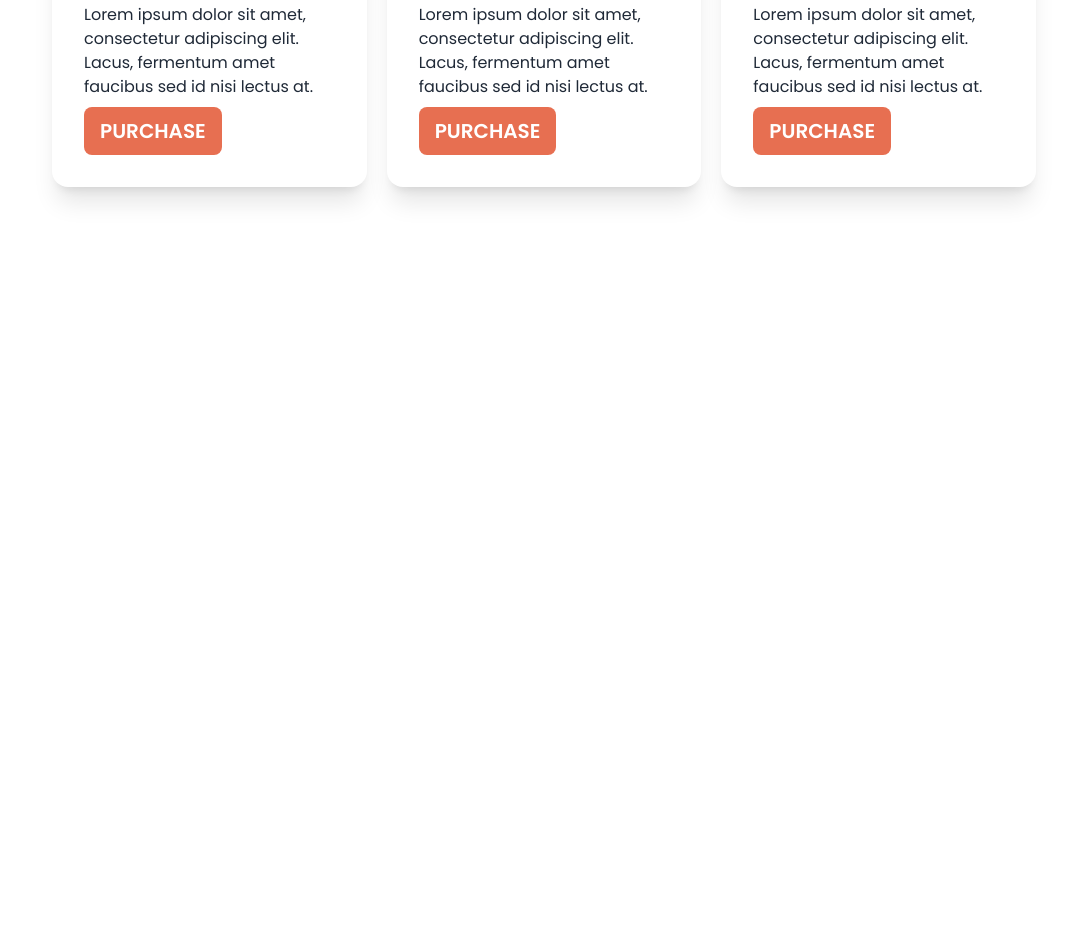
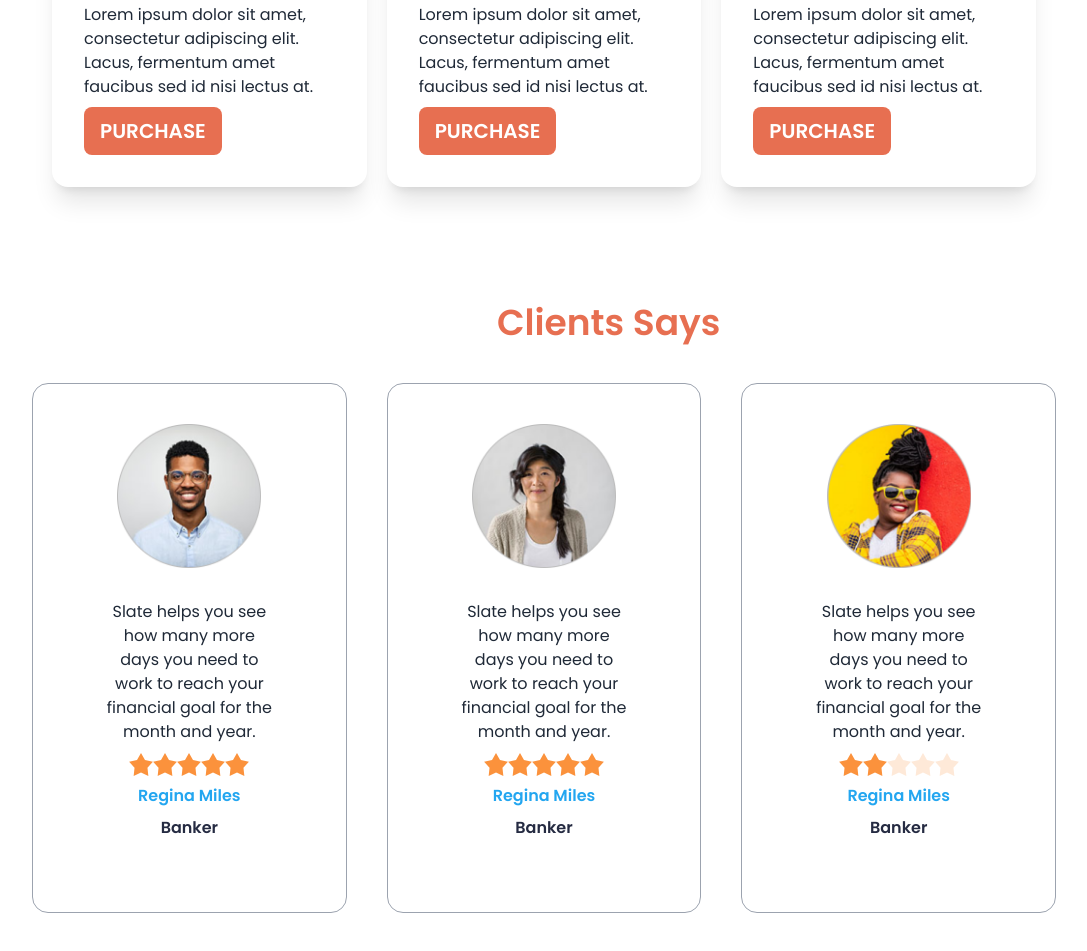
Before and after one commit to niladhikari/Biker-zone, a plain HTML site: page index.html in a window 1280 px wide. Shown: the part 1198-2149 px from the top of the page, without its empty margins (96-1183 px from the left). Before the commit the page ends 1501 px from the top, so only its background shows below. Drawn offline with nearby package versions, Linux system fonts and the light colour scheme.

Commit message:
add the happy clint section with responsive

```diff
--- a/index.html
+++ b/index.html
@@ -166,7 +166,8 @@
                     <figure><img class="pt-5" src="/images/others/latest1.png" alt="Shoes" /></figure>
                     <div class="card-body">
                         <h2 class="card-title">Ducati XDIAVEL S-73</h2>
-                        <p>Lorem ipsum dolor sit amet, consectetur adipiscing elit. Lacus, fermentum amet faucibus sed id nisi lectus at.</p>
+                        <p>Lorem ipsum dolor sit amet, consectetur adipiscing elit. Lacus, fermentum amet faucibus sed
+                            id nisi lectus at.</p>
                         <div class="card-actions">
                             <button class="btn text-xl text-white bg-bike-primary border-0">Purchase</button>
                         </div>
@@ -178,7 +179,8 @@
                     <figure><img class="pt-5" src="/images/others/latest2.png" alt="Shoes" /></figure>
                     <div class="card-body">
                         <h2 class="card-title">Motorcycles & Scooters</h2>
-                        <p>Lorem ipsum dolor sit amet, consectetur adipiscing elit. Lacus, fermentum amet faucibus sed id nisi lectus at.</p>
+                        <p>Lorem ipsum dolor sit amet, consectetur adipiscing elit. Lacus, fermentum amet faucibus sed
+                            id nisi lectus at.</p>
                         <div class="card-actions">
                             <button class="btn text-xl text-white bg-bike-primary border-0">Purchase</button>
                         </div>
@@ -190,7 +192,8 @@
                     <figure><img class="pt-5" src="/images/others/latest3.png" alt="Shoes" /></figure>
                     <div class="card-body">
                         <h2 class="card-title">2021 Honda CBR500R</h2>
-                        <p>Lorem ipsum dolor sit amet, consectetur adipiscing elit. Lacus, fermentum amet faucibus sed id nisi lectus at.</p>
+                        <p>Lorem ipsum dolor sit amet, consectetur adipiscing elit. Lacus, fermentum amet faucibus sed
+                            id nisi lectus at.</p>
                         <div class="card-actions">
                             <button class="btn text-xl text-white bg-bike-primary border-0">Purchase</button>
                         </div>
@@ -199,6 +202,72 @@
 
 
             </div>
+        </section>
+
+        <section class=" my-24">
+            <!-- Happy Clients says -->
+            <h3 class="text-4xl font-semibold text-center mb-10 text-white">Happy <span class="text-bike-primary">Clients Says</span>
+            </h3>
+            <div class="grid grid-cols-1 md:grid-cols-2 lg:grid-cols-3 gap-10 px-5 md:px-0 lg:px-0">
+                <!-- Happy Clients 1st card -->
+                <div class="card bg-white p-10 border border-gray-400">
+                    <figure><img class="w-36" src="/images/others/user-1.png" alt="Shoes" /></figure>
+                    <div class="card-body text-center">
+                        <p class="">Slate helps you see how
+                            many more days you need
+                            to work to reach your financial
+                            goal for the month and year.</p>
+                        <div class="rating flex justify-center ">
+                            <input type="radio" name="rating-2" class="mask mask-star-2 bg-orange-400" />
+                            <input type="radio" name="rating-2" class="mask mask-star-2 bg-orange-400" checked />
+                            <input type="radio" name="rating-2" class="mask mask-star-2 bg-orange-400" />
+                            <input type="radio" name="rating-2" class="mask mask-star-2 bg-orange-400" />
+                            <input type="radio" name="rating-2" class="mask mask-star-2 bg-orange-400" />
+                        </div>
+                        <h4 class="space-y-4 text-[#23A6F0] font-semibold">Regina Miles</h4>
+                        <p class="space-y-4 font-semibold text-[#252B42]">Banker</p>
+                    </div>
+                </div>
+
+                <!-- Happy Clients 2nd card -->
+                <div class="card bg-white p-10 border border-gray-400">
+                    <figure><img class="w-36" src="/images/others/user-2.png" alt="Shoes" /></figure>
+                    <div class="card-body text-center">
+                        <p class="">Slate helps you see how
+                            many more days you need
+                            to work to reach your financial
+                            goal for the month and year.</p>
+                        <div class="rating flex justify-center ">
+                            <input type="radio" name="rating-2" class="mask mask-star-2 bg-orange-400" />
+                            <input type="radio" name="rating-2" class="mask mask-star-2 bg-orange-400" checked />
+                            <input type="radio" name="rating-2" class="mask mask-star-2 bg-orange-400" />
+                            <input type="radio" name="rating-2" class="mask mask-star-2 bg-orange-400" />
+                            <input type="radio" name="rating-2" class="mask mask-star-2 bg-orange-400" />
+                        </div>
+                        <h4 class="space-y-4 text-[#23A6F0] font-semibold">Regina Miles</h4>
+                        <p class="space-y-4 font-semibold text-[#252B42]">Banker</p>
+                    </div>
+                </div>
+
+                <!-- Happy Clients 3rd card -->
+                <div class="card bg-white p-10 border border-gray-400">
+                    <figure><img class="w-36" src="/images/others/user-3.png" alt="Shoes" /></figure>
+                    <div class="card-body text-center">
+                        <p class="">Slate helps you see how
+                            many more days you need
+                            to work to reach your financial
+                            goal for the month and year.</p>
+                        <div class="rating flex justify-center ">
+                            <input type="radio" name="rating-2" class="mask mask-star-2 bg-orange-400" />
+                            <input type="radio" name="rating-2" class="mask mask-star-2 bg-orange-400" checked />
+                            <input type="radio" name="rating-2" class="mask mask-star-2 bg-orange-400" />
+                            <input type="radio" name="rating-2" class="mask mask-star-2 bg-orange-400" />
+                            <input type="radio" name="rating-2" class="mask mask-star-2 bg-orange-400" />
+                        </div>
+                        <h4 class="space-y-4 text-[#23A6F0] font-semibold">Regina Miles</h4>
+                        <p class="space-y-4 font-semibold text-[#252B42]">Banker</p>
+                    </div>
+                </div>
         </section>
     </main>
 
```
